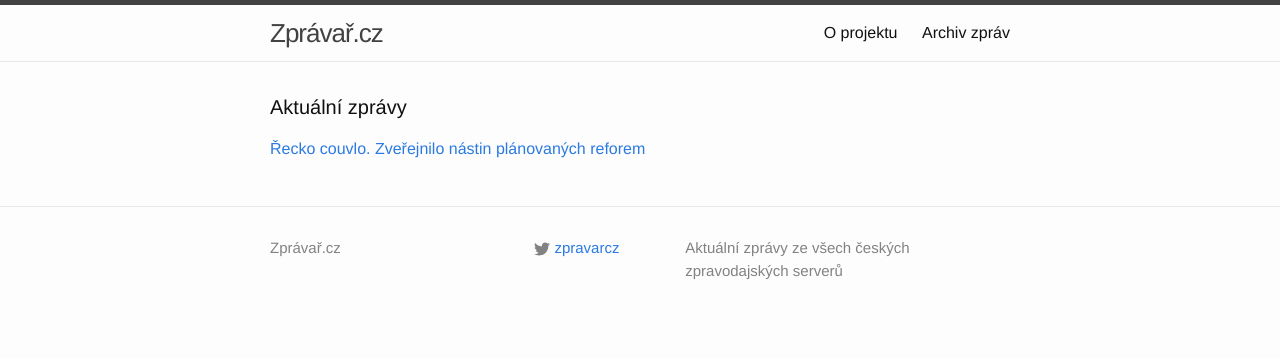
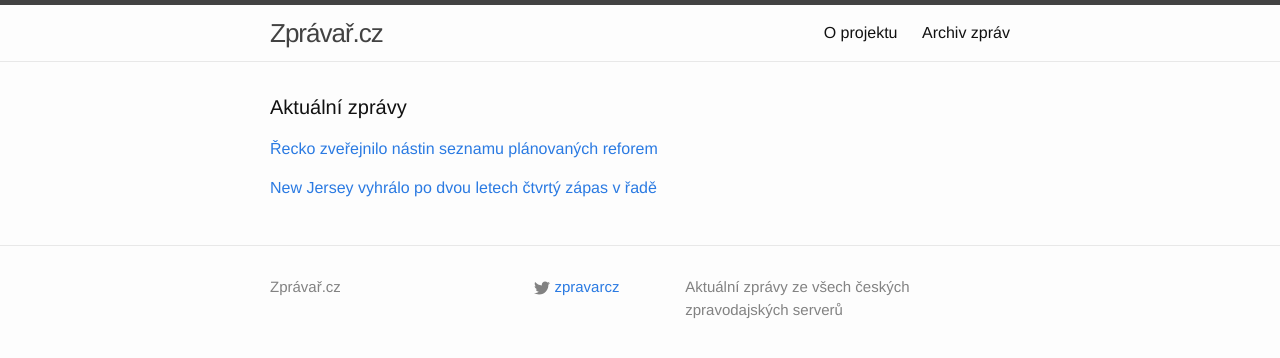
Before and after one commit to adliska/zpravar, a Jekyll site: the page built from index.html, in a window 1280 px wide. Shown: the top 358 px of the page. Built offline with Jekyll 4.4.1, drawn with Linux system fonts in a browser that asks for light colours.

Commit message:
zpravar news update

```diff
--- a/index.html
+++ b/index.html
@@ -5,12 +5,22 @@ layout: default
 <div class="home">
     <h1 class="page-heading">Aktuální zprávy</h1>
 
-<p><a href="javascript:;" onclick="toggle_visibility('zpravy0')">Řecko couvlo. Zveřejnilo nástin plánovaných reforem</a></p>
+<p><a href="javascript:;" onclick="toggle_visibility('zpravy0')">Řecko zveřejnilo nástin seznamu plánovaných reforem</a></p>
 <div id="zpravy0" style="display:none">
 <ul>
+<li><a href=http://www.denik.cz/ekonomika/recko-zverejnilo-nastin-seznamu-planovanych-reforem-20150224.html>Řecko zveřejnilo nástin seznamu plánovaných reforem - www.denik.cz</a></li>
 <li><a href=http://zpravy.aktualne.cz/zahranici/recko-ustupuje-zverejnilo-nastin-planovanych-reforem/r~97965e5abbea11e49fc3002590604f2e/>Řecko couvlo. Zveřejnilo nástin plánovaných reforem - zpravy.aktualne.cz</a></li>
 <li><a href=http://zpravy.e15.cz/zahranicni/politika/recko-ma-seznam-planovanych-reforem-slibuje-omezeni-statni-spravy-1165907>Řecko má seznam plánovaných reforem, slibuje omezení státní správy - zpravy.e15.cz</a></li>
 <li><a href=http://www.novinky.cz/ekonomika/362442-recko-zverejnilo-nastin-seznamu-planovanych-reforem.html>Řecko zveřejnilo nástin seznamu plánovaných reforem  - www.novinky.cz</a></li>
 <li><a href=http://www.financninoviny.cz/zpravodajstvi/zpravy/bbc-recko-zverejnilo-nastin-seznamu-planovanych-reforem/1184994>BBC: Řecko zveřejnilo nástin seznamu plánovaných reforem - www.financninoviny.cz</a></li>
 </ul>
+</div><p><a href="javascript:;" onclick="toggle_visibility('zpravy1')">New Jersey vyhrálo po dvou letech čtvrtý zápas v řadě</a></p>
+<div id="zpravy1" style="display:none">
+<ul>
+<li><a href=http://www.denik.cz/hokej/new-jersey-vyhralo-po-dvou-letech-ctvrty-zapas-v-rade-20150224.html>New Jersey vyhrálo po dvou letech čtvrtý zápas v řadě - www.denik.cz</a></li>
+<li><a href=http://sport.aktualne.cz/new-jersey-vyhralo-po-dvou-letech-ctvrty-zapas-v-rade/r~a9cf6934bbec11e4b98c002590604f2e/>Devils vyhráli čtvrtý zápas v řadě, Jágr posedmé bez bodu - sport.aktualne.cz</a></li>
+<li><a href=http://www.tyden.cz/rubriky/sport/hokej/nhl/new-jersey-vyhralo-ctvrty-zapas-v-rade-jagr-opet-nebodoval_334322.html>New Jersey vyhrálo čtvrtý zápas v řadě, Jágr opět nebodoval - www.tyden.cz</a></li>
+<li><a href=http://hokej.idnes.cz/new-jersey-vybojovalo-ctvrtou-vyhru-v-rade-fem-/nhl.aspx?c=A150224_071418_nhl_Mkr>New Jersey vybojovalo čtvrtou výhru v řadě, Češi se bodově neprosadili - hokej.idnes.cz</a></li>
+<li><a href=http://www.sportovninoviny.cz/zpravy/new-jersey-vyhralo-po-dvou-letech-ctvrty-zapas-v-rade/1185015>New Jersey vyhrálo po dvou letech čtvrtý zápas v řadě - www.sportovninoviny.cz</a></li>
+</ul>
 </div></div>
```
